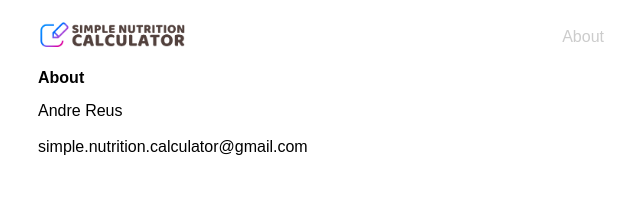
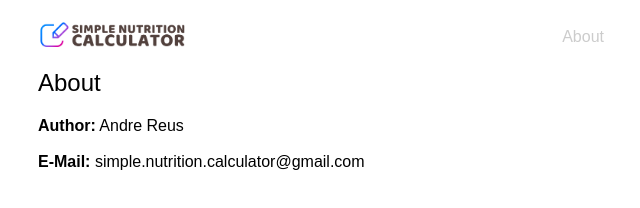
Before and after one commit to andrereus/simple-nutrition-calculator, a React app: page /about in a window 1280 px wide. Shown: the whole page, without its empty margins (314-954 px from the left). Built offline with nearby package versions, Linux system fonts and the light colour scheme.

Commit message:
Change about

```diff
--- a/src/components/About.js
+++ b/src/components/About.js
@@ -9,8 +9,9 @@ class About extends Component {
     return (
       <div className="about__wrapper">
         <h2 className="about__title">About</h2>
-        <p>Andre Reus</p><br />
+        <p><span className="bold">Author:</span> Andre Reus</p><br />
         <p>
+          <span className="bold">E-Mail: </span>
           {part1}@<span className="hidden">null</span>
           {part2}.{part3}
         </p>
--- a/src/styles/components/_about.scss
+++ b/src/styles/components/_about.scss
@@ -5,6 +5,6 @@
 }
 
 .about__title {
-  margin: 10px 0 15px;
-  font-weight: bold;
+  margin: 10px 0 20px;
+  font-size: 1.5rem;
 }
```
